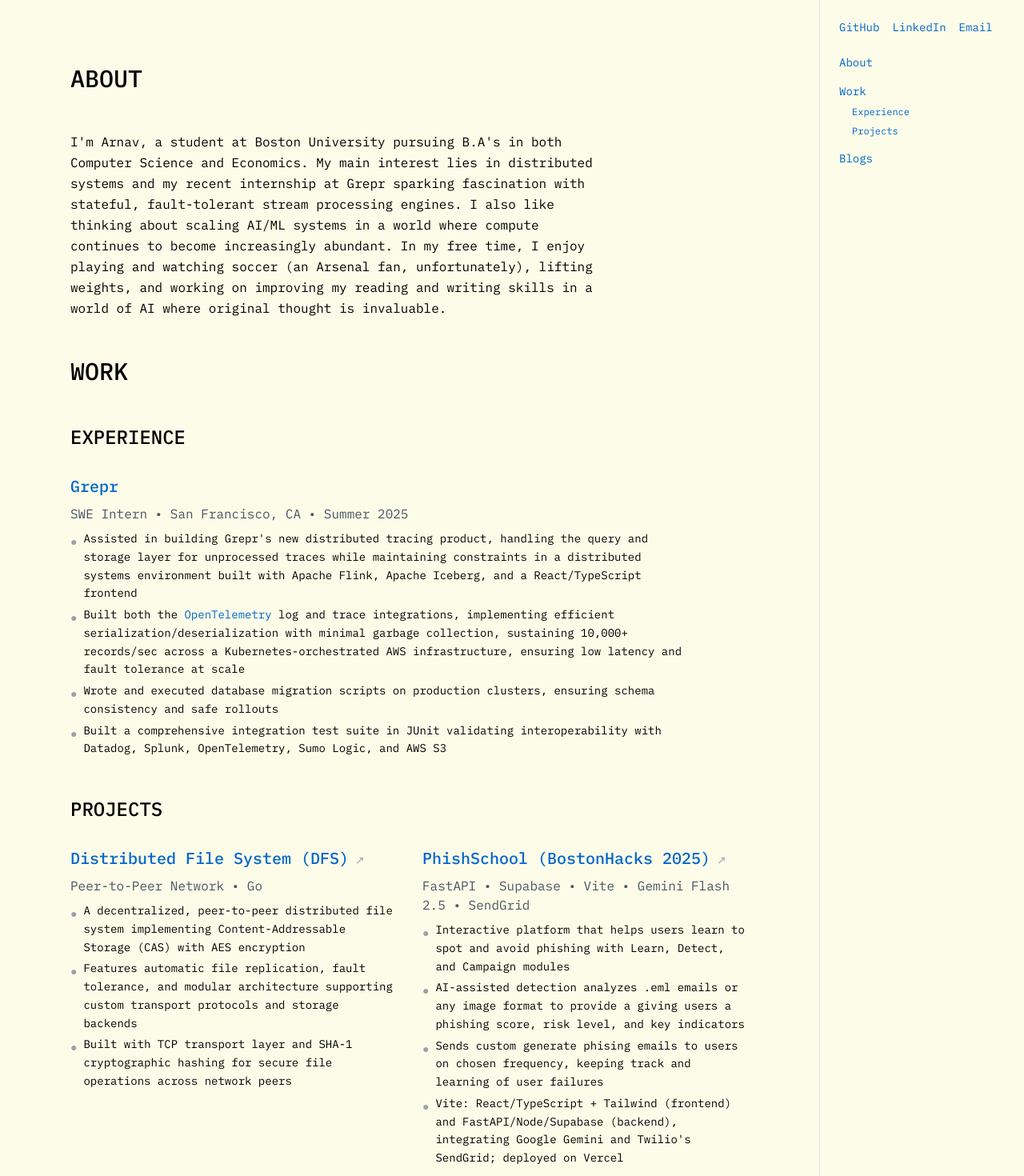
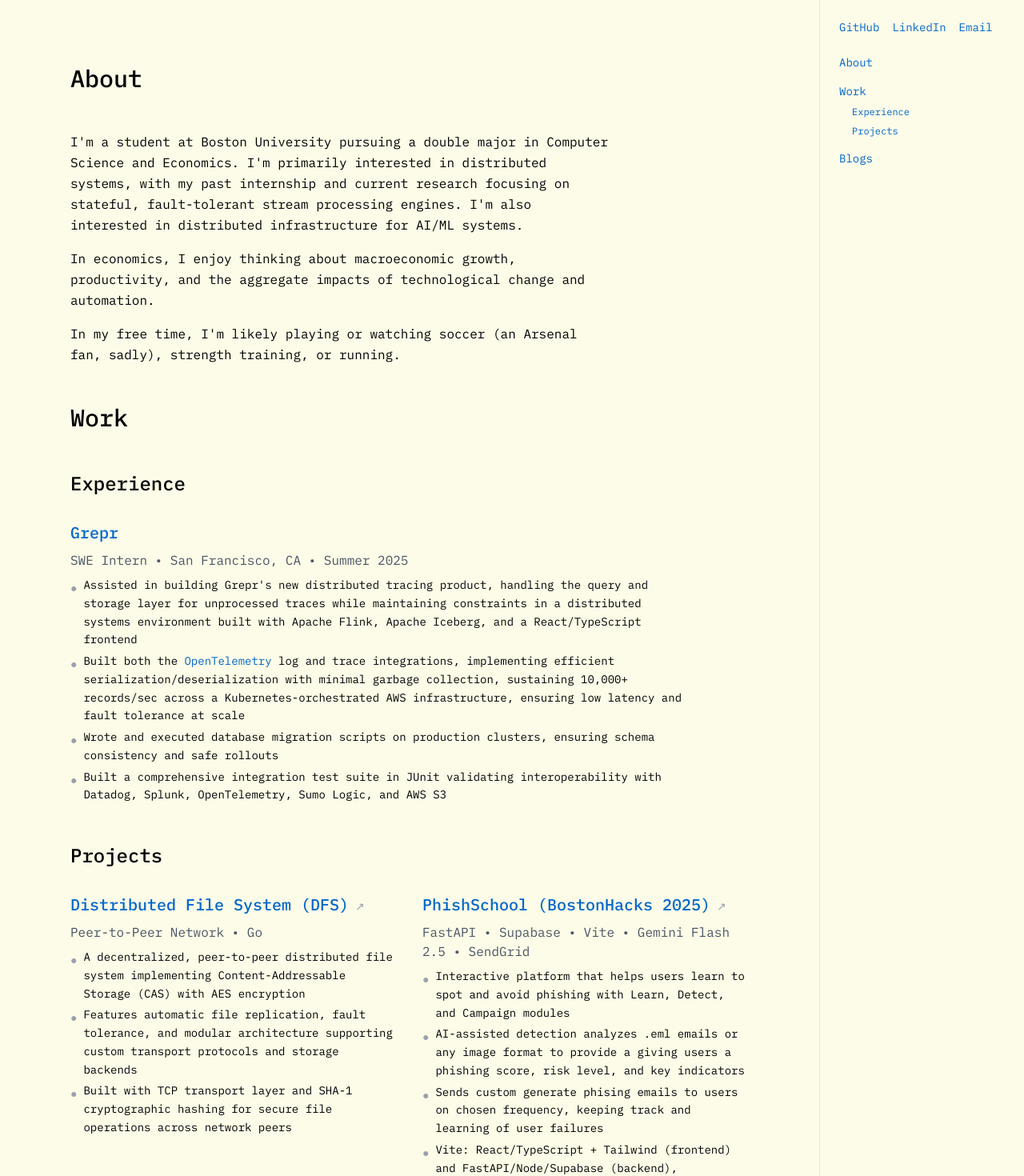
Before and after one commit to navkul/arnavkulkarni-site, a Next.js app: page / in a window 1280 px wide. Shown: the top 1470 px of the page at 80% size. Built offline with nearby package versions, Linux system fonts and the light colour scheme.

Commit message:
fix: update home page headings and about copy

```diff
--- a/src/components/home-page.tsx
+++ b/src/components/home-page.tsx
@@ -115,25 +115,31 @@
           <div className="max-w-4xl mx-auto px-6 py-12 lg:py-20">
             {/* About Section */}
             <section id="about" className="mb-12">
-              <h2 className="text-3xl font-medium mb-12">ABOUT</h2>
+              <h2 className="text-3xl font-medium mb-12">About</h2>
               <div className="max-w-2xl">
                 <p className="text-md leading-relaxed">
-                  I&apos;m Arnav, a student at Boston University pursuing B.A&apos;s in both Computer Science and
-                  Economics. My main interest lies in distributed systems and my recent internship at Grepr sparking
-                  fascination with stateful, fault-tolerant stream processing engines. I also like thinking about scaling
-                  AI/ML systems in a world where compute continues to become increasingly abundant. In my free time, I
-                  enjoy playing and watching soccer (an Arsenal fan, unfortunately), lifting weights, and working on
-                  improving my reading and writing skills in a world of AI where original thought is invaluable.
+                  I&apos;m a student at Boston University pursuing a double major in Computer Science and Economics.
+                  I&apos;m primarily interested in distributed systems, with my past internship and current research
+                  focusing on stateful, fault-tolerant stream processing engines. I&apos;m also interested in
+                  distributed infrastructure for AI/ML systems.
+                </p>
+                <p className="text-md leading-relaxed mt-4">
+                  In economics, I enjoy thinking about macroeconomic growth, productivity, and the aggregate impacts
+                  of technological change and automation.
+                </p>
+                <p className="text-md leading-relaxed mt-4">
+                  In my free time, I&apos;m likely playing or watching soccer (an Arsenal fan, sadly), strength
+                  training, or running.
                 </p>
               </div>
             </section>
             {/* Work Section */}
             <section id="work" className="mb-12">
-              <h2 className="text-3xl font-medium mb-12">WORK</h2>
+              <h2 className="text-3xl font-medium mb-12">Work</h2>
 
               {/* Experience Subsection */}
               <div id="experience" className="mb-12">
-                <h3 className="text-2xl font-medium mb-8">EXPERIENCE</h3>
+                <h3 className="text-2xl font-medium mb-8">Experience</h3>
                 <div className="max-w-3xl space-y-8">
                   {experiences.map((experience, index) => (
                     <div key={index}>
@@ -197,7 +203,7 @@
 
               {/* Projects Subsection */}
               <div id="projects">
-                <h3 className="text-2xl font-medium mb-8">PROJECTS</h3>
+                <h3 className="text-2xl font-medium mb-8">Projects</h3>
                 <div className="max-w-4xl grid md:grid-cols-2 gap-8">
                   {projects.map((project, index) => (
                     <div key={index}>
@@ -240,7 +246,7 @@
 
             {/* Blogs Section */}
             <section id="blogs" className="mb-12">
-              <h2 className="text-3xl font-medium mb-12">BLOGS</h2>
+              <h2 className="text-3xl font-medium mb-12">Blogs</h2>
               <div className="max-w-2xl">
                 <p className="text-md leading-relaxed mb-8">
                   Lorem ipsum dolor sit amet, consectetur adipiscing elit. Integer posuere erat a ante venenatis dapibus
```
